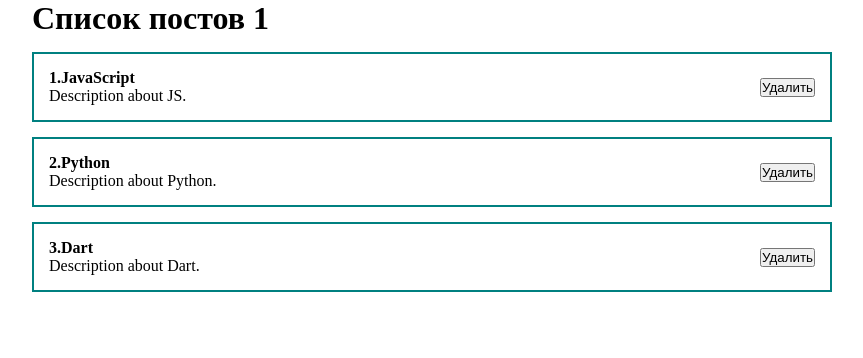
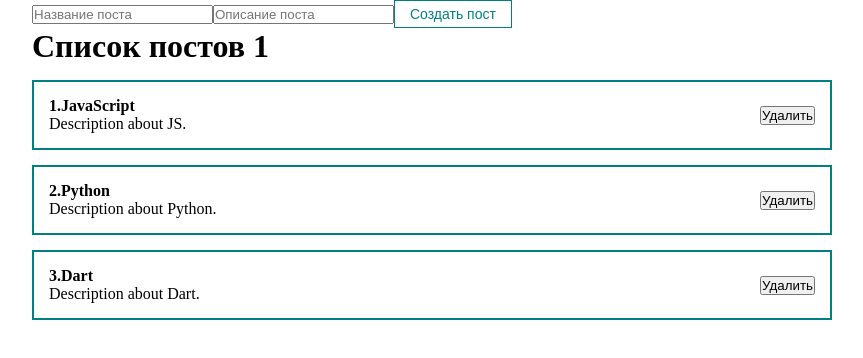
Before and after one commit to BlinovE/reactExample, a React (Create React App) app: page / in a window 1280 px wide. Shown: the top 358 px of the page, without its empty margins (208-1071 px from the left). Built offline with nearby package versions, Linux system fonts and the light colour scheme.

Commit message:
UI component
Добавил компонент UI MyButton

```diff
--- a/src/App.js
+++ b/src/App.js
@@ -1,5 +1,6 @@
 import React, {useState} from 'react';
 import PostsList from './components/PostsList';
+import MyButton from './components/UI/button/MyButton';
 import './styles/App.css';
 
 function App() {
@@ -21,6 +22,11 @@
 
     return (
         <div className="App">
+          <form>
+            <input type="text" placeholder='Название поста'/>
+            <input type="text" placeholder='Описание поста'/>
+            <MyButton>Создать пост</MyButton>
+          </form>
             <PostsList posts={posts} title="Список постов 1"/>
         </div>
     );
--- /dev/null
+++ b/src/components/UI/button/MyButton.jsx
@@ -0,0 +1,12 @@
+import React from 'react';
+import btn_class from './MyButton.module.css';
+
+const MyButton=(props)=>{
+    return(
+        <button className={btn_class.myBtn}>
+            {props.children}
+        </button>
+    );
+};
+
+export default MyButton;
--- /dev/null
+++ b/src/components/UI/button/MyButton.module.css
@@ -0,0 +1,8 @@
+.myBtn{
+    padding: 5px 15px;
+    color: teal;
+    font-size: 14px;
+    background: transparent;
+    border: 1px solid teal;
+    cursor: pointer;
+}
```
